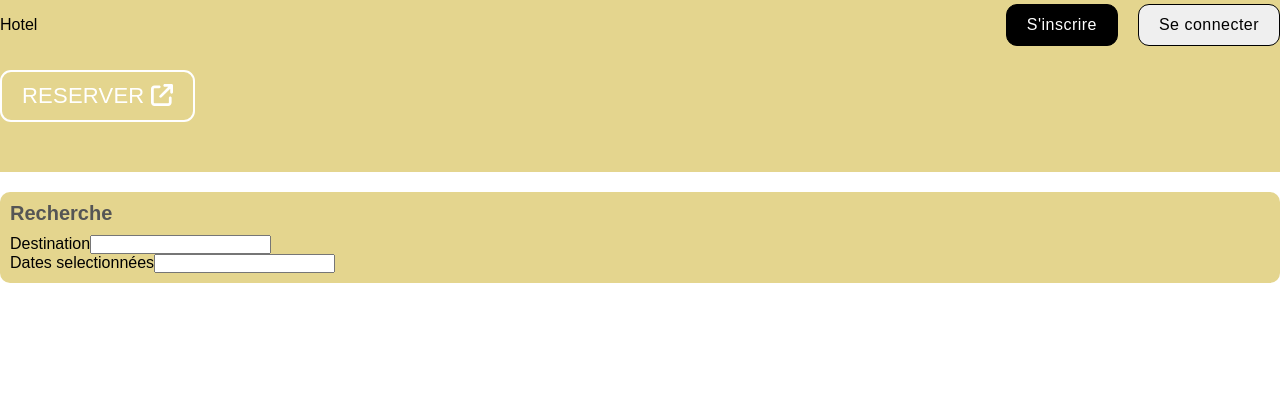
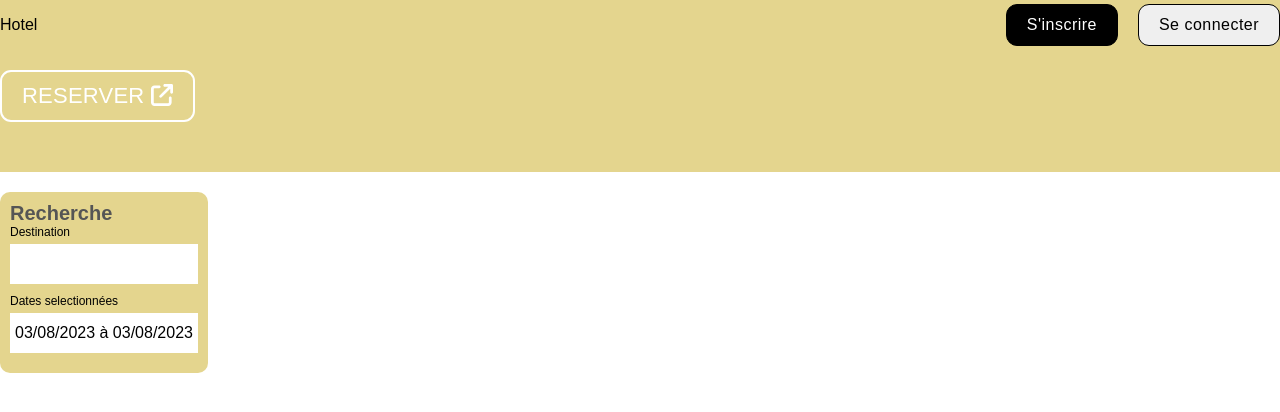
Before and after one commit to andyDevMdg/hotel-reservation-frontend, a React (Vite) app in the folder hotel-reservation/: page / in a window 1280 px wide. Both pictures are taken after a click on the button "RECHERCHER". Shown: the top 412 px of the page. Built offline with nearby package versions, Linux system fonts and the light colour scheme.

Commit message:
Add CSS block to the search result section

```diff
--- a/hotel-reservation/src/pages/list/List.jsx
+++ b/hotel-reservation/src/pages/list/List.jsx
@@ -1,12 +1,17 @@
-import React from 'react';
+import React, { useState } from 'react';
 import Navbar from '../../components/navbar/Navbar';
 import Header from '../../components/header/Header';
 import './list.css';
+import { format } from 'date-fns';
 import { useLocation } from 'react-router';
+
 
 function List() {
 
   const location =  useLocation()
+  const [destination,setDestination] = useState(location.state.destination)
+  const [date,setDate] = useState(location.state.date)
+  const [options,setOptions] = useState(location.state.options)
 
   return (
     <div>
@@ -18,11 +23,11 @@ function List() {
             <h1 className="listSearchTitle">Recherche</h1>
             <div className="listItem">
               <label>Destination</label>
-              <input type="text" />
+              <input type="text" placeholder={destination}/>
             </div>
             <div className="listItem">
               <label>Dates selectionnées</label>
-              <input type="text" />
+              <span>{`${format(date[0].startDate, "dd/MM/yyyy")} à ${format(date[0].endDate, "dd/MM/yyyy")}`}</span>
             </div>
             <div className="listResult"></div>
           </div>
--- a/hotel-reservation/src/pages/list/list.css
+++ b/hotel-reservation/src/pages/list/list.css
@@ -12,7 +12,6 @@
 }
 
 .listSearch {
-    flex: 1;
     background-color: #e4d58e;
     padding: 10px;
     border-radius: 10px;
@@ -27,5 +26,30 @@
 .listSearchTitle {
     font-size: 20px;
     color: #555555;
+}
+
+.listItem {
+    display: flex;
+    flex-direction: column;
+    gap: 5px;
     margin-bottom: 10px;
 }
+
+.listItem>label {
+    font-size: 12px;
+}
+
+.listItem>span {
+    height: 30px;
+    background-color: white;
+    padding: 5px;
+    display: flex;
+    align-items: center;
+    cursor: pointer;
+}
+
+.listItem>input {
+    height: 30px;
+    border: none;
+    padding: 5px;
+}
```
